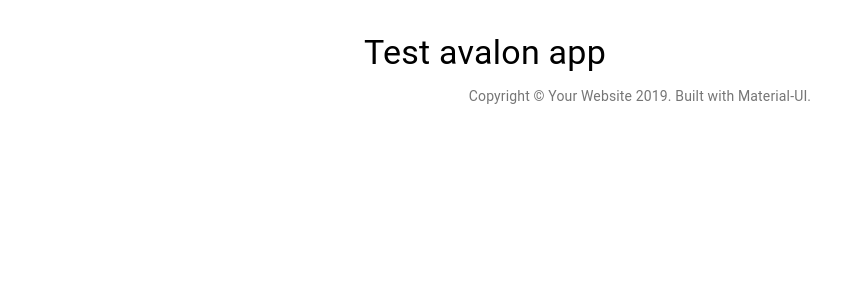
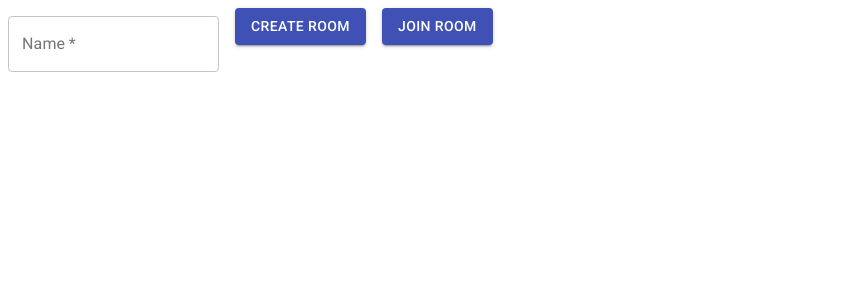
Before and after one commit to somethiiing/appvalon-old, a React (Create React App) app: page / in a window 1280 px wide. Shown: the top 300 px of the page, without its empty margins (0-865 px from the left). Built offline with nearby package versions, Linux system fonts and the light colour scheme; no server answers.

Commit message:
NameInput updates

```diff
--- a/package.json
+++ b/package.json
@@ -12,7 +12,8 @@
     "react-dom": "^16.9.0",
     "react-scripts": "3.1.1",
     "socket.io": "^2.2.0",
-    "socket.io-client": "^2.2.0"
+    "socket.io-client": "^2.2.0",
+    "typeface-roboto": "0.0.75"
   },
   "scripts": {
     "start": "react-scripts start",
--- a/src/App.js
+++ b/src/App.js
@@ -2,7 +2,8 @@ import React from 'react';
 import io from 'socket.io-client';
 
 import './App.css';
-import NameInputComponent from './components/NameInput';
+
+import Home from './containers/Home';
 
 let socket;
 
@@ -21,8 +22,7 @@ class App extends React.Component {
     window.emit = (action, data) => socket.emit(action, data);
 
     return (
-      <div class="app"> <NameInputComponent/></div>
-
+      <Home />
     );
   }
 }
--- a/src/components/NameInput.jsx
+++ b/src/components/NameInput.jsx
@@ -1,36 +1,43 @@
 import React from 'react';
-import Container from '@material-ui/core/Container';
-import Typography from '@material-ui/core/Typography';
-import Box from '@material-ui/core/Box';
-import Link from '@material-ui/core/Link';
+import { makeStyles } from '@material-ui/core/styles';
+import TextField from '@material-ui/core/TextField';
 
 
-function NameInput() {
+const useStyles = makeStyles(theme => ({
+  container: {
+    display: 'flex',
+    flexWrap: 'wrap',
+  },
+  textField: {
+    marginLeft: theme.spacing(1),
+    marginRight: theme.spacing(1),
+  },
+  dense: {
+    marginTop: theme.spacing(2),
+  },
+  menu: {
+    width: 200,
+  },
+}));
+
+function NameInput(props) {
+
+  const classes = useStyles();
+
+
   return (
-    <Typography variant="body2" color="textSecondary" align="center">
-      {'Copyright © '}
-      <Link color="inherit" href="https://material-ui.com/">
-        Your Website
-      </Link>{' '}
-      {new Date().getFullYear()}
-      {'. Built with '}
-      <Link color="inherit" href="https://material-ui.com/">
-        Material-UI.
-      </Link>
-    </Typography>
+    <TextField
+      required
+      id="name"
+      label="Name"
+      placeholder="Your real name"
+      className={classes.textField}
+      value={props.name}
+      onChange={props.handleChange('name')}
+      margin="normal"
+      variant="outlined"
+    />
   );
 }
 
-export default function NameInputComponent() {
-  return (
-    <Container maxWidth="sm">
-      <Box my={4}>
-        <Typography variant="h4" component="h1" gutterBottom>
-          Test avalon app
-        </Typography>
-
-        <NameInput />
-      </Box>
-    </Container>
-  );
-}
+export default NameInput;
--- a/src/containers/Home.jsx
+++ b/src/containers/Home.jsx
@@ -1,12 +1,54 @@
 import React from 'react';
+import { makeStyles } from '@material-ui/core/styles';
+import Button from '@material-ui/core/Button';
 
 import NameInput from '../components/NameInput';
 
-export default class Home extends React.Component {
+const useStyles = makeStyles(theme => ({
+  container: {
+    display: 'flex',
+    flexWrap: 'wrap',
+  },
+  textField: {
+    marginLeft: theme.spacing(1),
+    marginRight: theme.spacing(1),
+  },
+  dense: {
+    marginTop: theme.spacing(2),
+  },
+  menu: {
+    width: 200,
+  },
+  button: {
+    margin: theme.spacing(1),
+  },
+  input: {
+    display: 'none',
+  },
+}));
 
-  render() {
-    return (
-      <NameInput />
-    );
-  }
+
+function Home() {
+  const classes = useStyles();
+  const [values, setValues] = React.useState({
+    name: ''
+  });
+
+  const handleChange = name => event => {
+    setValues({ ...values, [name]: event.target.value });
+  };
+
+  return (
+    <div>
+      <NameInput name={values.name} handleChange={handleChange}/>
+      <Button variant="contained" color="primary" className={classes.button}>
+          Create Room
+      </Button>
+      <Button variant="contained" color="primary" className={classes.button}>
+          Join Room
+      </Button>
+    </div>
+  );
 }
+
+export default Home;
--- a/src/index.js
+++ b/src/index.js
@@ -1,5 +1,6 @@
 import React from 'react';
 import ReactDOM from 'react-dom';
+import 'typeface-roboto';
 import './index.css';
 import App from './App';
 import * as serviceWorker from './serviceWorker';
```
Also changed, not shown: 1 other file (tests, documents, lock files or other folders).
